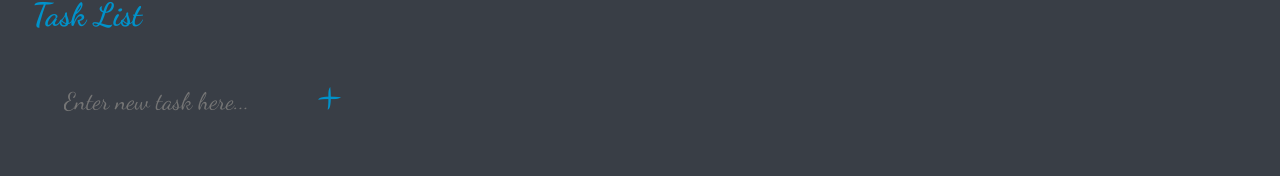
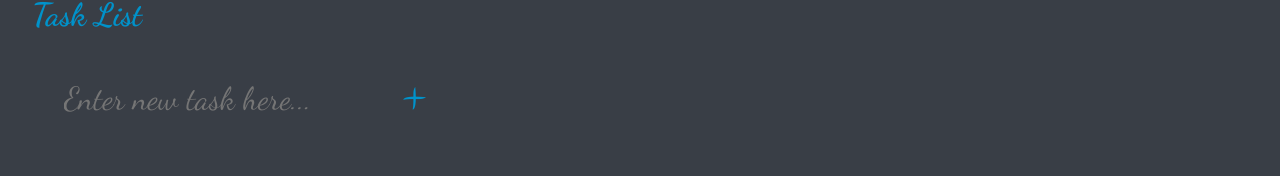
Before and after one commit to Matthew-Hughes3488/geo-location, a React (Vite) app: page / in a window 1280 px wide. Shown: the part 271-447 px from the top of the page. Built offline with nearby package versions, Linux system fonts and the light colour scheme; no server answers; the HTML template or start-up script is replaced by a standard one.

Commit message:
added mobile styles

```diff
--- a/src/components/NewTaskBar/NewTaskBar.scss
+++ b/src/components/NewTaskBar/NewTaskBar.scss
@@ -11,8 +11,6 @@
     color: $color-blue;
     border: unset;
     outline: unset;
-    font-size: 1.5rem;
-
     }
 
     &--input-bar {
@@ -22,7 +20,7 @@
     }
 
     &--submit {
-        font-size: 4rem;
+        font-size: 3rem;
 
         transition: transform 0.3s ease;
 
@@ -34,3 +32,17 @@
     }
   }
 }
+
+@media screen and (min-width: $desktop-width) {
+    .form-card{
+        &__input-form{
+            *{
+            font-size: 2rem;
+            }
+
+            &--submit{
+                font-size: 4rem;
+            }
+        }
+    }
+}
--- a/src/container/Tasks/Tasks.scss
+++ b/src/container/Tasks/Tasks.scss
@@ -16,5 +16,4 @@
             font-size: 2rem;
         }
     }
-
 }
```
